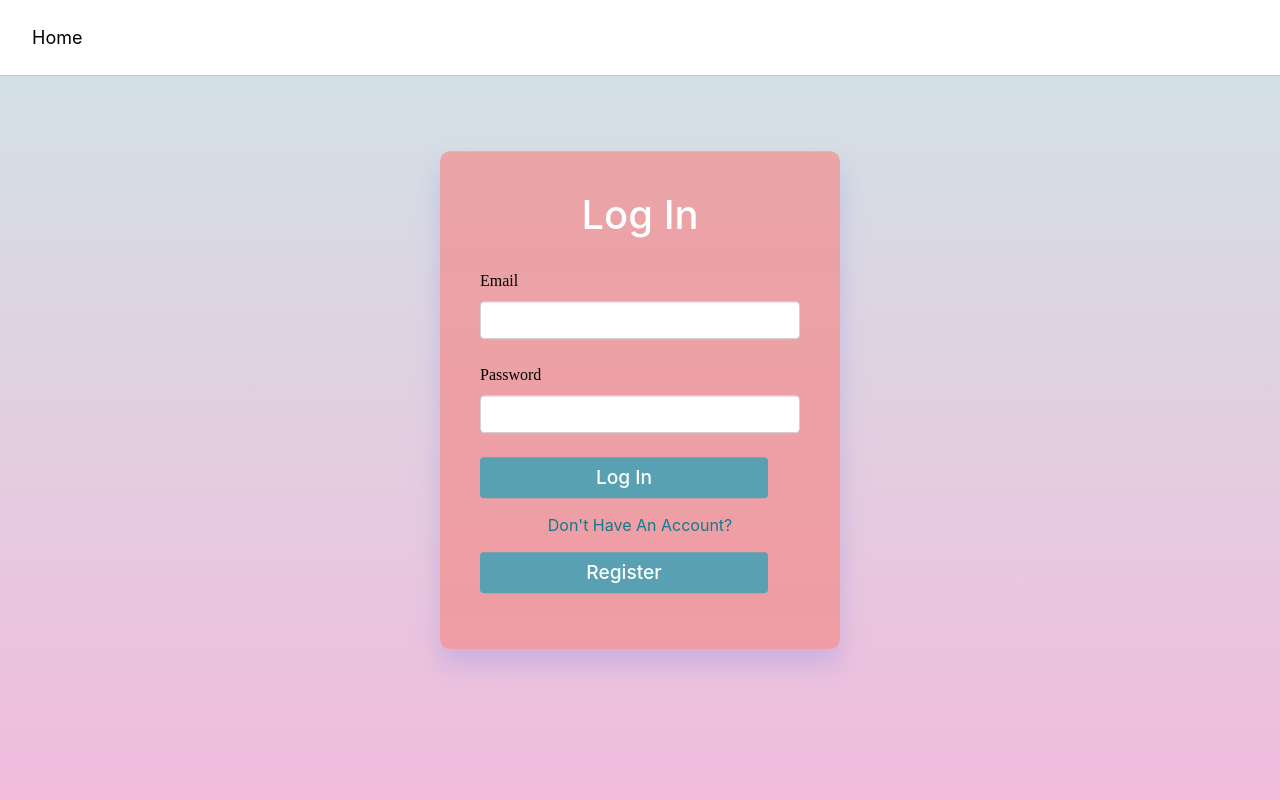
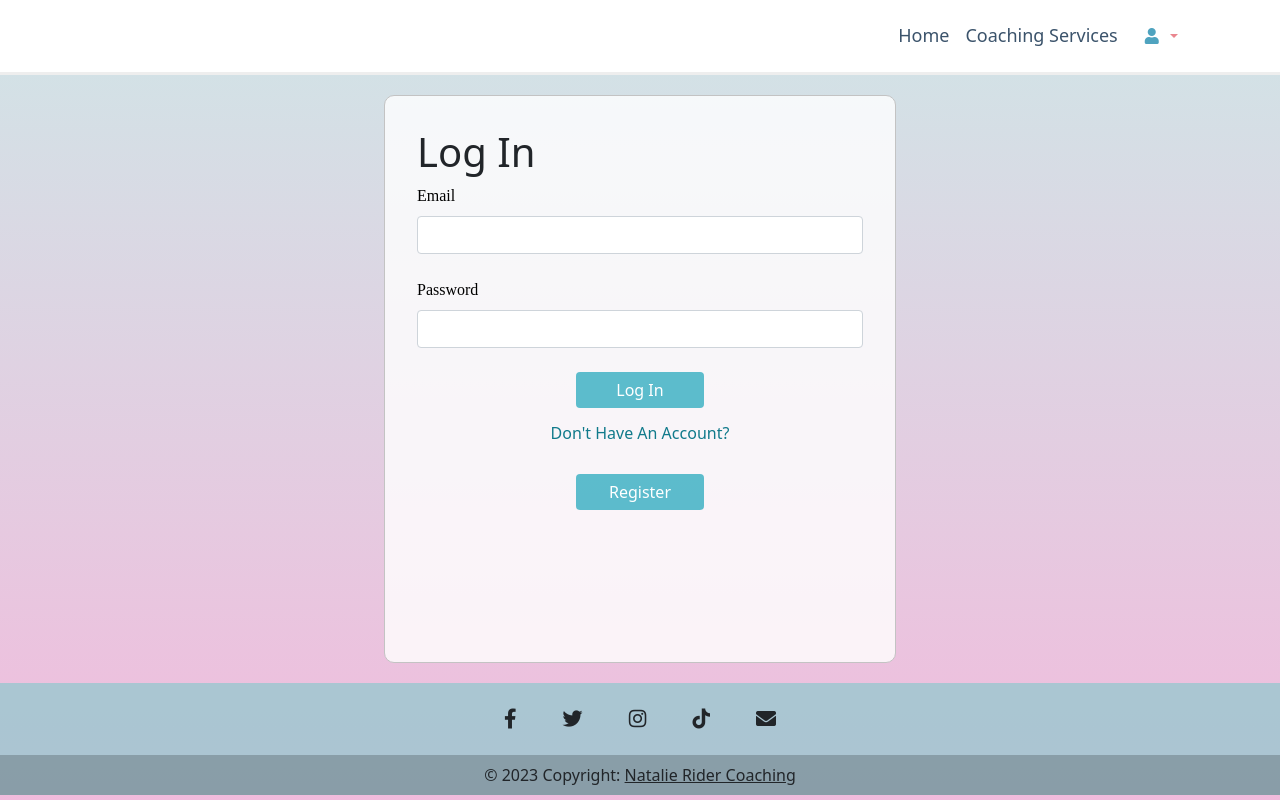
Before and after one commit to DouniaBK/life-coach, a Django app: page /members/login_user in a window 1280 px wide. Run offline with Django 3.2, Linux system fonts and the light colour scheme.

Commit message:
feature: Improve profile and registration workflow

```diff
--- a/members/templates/authenticate/login.html
+++ b/members/templates/authenticate/login.html
@@ -1,10 +1,8 @@
+{% extends 'base.html' %}
+{% load static %}
 
-{% load static %}
-<link rel="stylesheet" type="text/css" href=" {% static 'style.css' %} ">
-<meta name="viewport" content="width=device-width, initial-scale=1, shrink-to-fit=no">
-<link rel="stylesheet" href="https://cdn.jsdelivr.net/npm/bootstrap@4.0.0/dist/css/bootstrap.min.css" integrity="sha384-Gn5384xqQ1aoWXA+058RXPxPg6fy4IWvTNh0E263XmFcJlSAwiGgFAW/dAiS6JXm" crossorigin="anonymous">
-{% block content %}
-
+{% block login %}
+<title>Login</title>
 		{% if form.errors %}
 			<div class="alert alert-warning alert-dismissible fade show" role="alert">
 					There was an error with your form...
@@ -15,23 +13,9 @@
 
 		{% endif %}
 <body id="body-form">
-	<header>
-        <!-- Navbar -->
-        <nav class="nav" id="nav-form">
-            <a class="nav-link active" id="nav-form-link" href="{% url 'index' %}">Home</a>
 
-        </nav>
-        <!-- Navbar -->
-        <!-- Jumbotron
-        <div class="p-5 text-center bg-image" style=" background-color: #117a8bb5!important;">
-        <img src="{% static 'images/selfcare.png' %}" class="img-fluid" alt="Responsive image">
-          <h1 class="mb-3">Natalie Coaching</h1>
-          <h4 class="mb-3">Succeed without the guilt</h4>
-        </div>-->
-        <!-- Jumbotron -->
-      </header>
-	<div class="row">
-		<div class="login-box">
+	<div class="col-8" id="col-form">
+		<div class="container-fluid" id="login-container">
 		<h1>Log In</h1>
 
 		<form method="POST" action="" class="">
@@ -44,13 +28,14 @@
 					<label class="form-label" for="form1Example2">Password</label>
 					<input type="password" id="form1Example2" class="form-control" name="password" />
 				</div>
-				<button type="submit" class=" btn btn-primary btn-block" id="btn-form">Log In</button>
 				<div class="text-center">
+					<button type="submit" class=" btn btn-primary btn-block" id="btn-loginform">Log In</button>
 					<p id="form-p">Don't Have An Account?</p>
-					<button href="{% url 'register_user' %}" name="register_user" class="btn btn-primary btn-block" id="btn-form">Register</button>
+					<button href="{% url 'register_user' %}" name="register_user" class="btn btn-primary btn-block" id="btn-loginform">Register</button>
 				</div>
 		</form>
 		</div>
 	</div>
+
 </body>
-{% endblock %}
+{% endblock login %}
--- a/static/style.css
+++ b/static/style.css
@@ -19,6 +19,8 @@ body {
     justify-content: space-between;
     background-color:#ffffff!important;
     padding: 0px;
+    border-bottom: inset;
+
 }
 
 .navbar-nav .dropdown-menu {
@@ -82,8 +84,22 @@ ul.dropdown-menu.show {
   color: #fff;
 }
 
+#btn-loginform{
+  width: 8rem;
+}
 li {
   list-style: none;
+}
+
+#login-container {
+    background: #ffffffcc;
+    box-sizing: border-box;
+    border-radius: 10px;
+    min-height: 71vh;
+    padding: 2rem;
+    border: 1px solid #c3c3c3;
+    max-width: 40vw;
+    min-width: fit-content;
 }
 
 /* Color of the links BEFORE scroll */
@@ -271,6 +287,11 @@ footer {
   overflow: hidden;
   border: 3px solid #fff;
   border-radius: 50%;
+}
+
+.card-up {
+  background-color: #dc354545 !important;
+
 }
 
 .card{
--- a/templates/about.html
+++ b/templates/about.html
@@ -6,7 +6,7 @@
     <!-- Content here -->
     <div class="row" id="about-me">
         <div class="mb-2 col-10 pb-3 pt-5 text-center">
-            <h3>About Me</h3>
+            <h3>Natalie Rider Coaching</h3>
         </div>
 
 
--- a/templates/base.html
+++ b/templates/base.html
@@ -105,6 +105,10 @@
         <!-- Profile Content -->
         {% endblock profile %}
 
+        {% block login %}
+        <!-- Login Form-->
+        {% endblock login %}
+
         {% block booking %}
         <!-- Coaching Sessions Content -->
         {% endblock booking %}
--- a/templates/booking.html
+++ b/templates/booking.html
@@ -32,7 +32,7 @@
 
 
         {% if register_book_success and register_to_book %}
-            YEAH
+           <p> You have successfully booked a coaching session. </p>
         {% else %}
             <form method="post" name="booking"   action="{% url 'booking' %}{% if register_to_book %}?rtb=true{% endif %}" class="" required>
                 {% csrf_token %}
--- a/templates/services.html
+++ b/templates/services.html
@@ -208,7 +208,7 @@
 
 
                         </p>
-                        <a type="button" class=" btn btn-danger" id="booking-btn" href="{% url 'register_user' %}" name="register_user">
+                        <a type="button" class=" btn btn-danger" id="booking-btn" href="{% url 'register_user' %}?rtb=true" name="register_user">
                           Get Started
                         </a>
                       </div>
```
Also changed, not shown: members/templates/authenticate/register_user.html (+4 -4 lines), templates/index.html (+8 -4 lines), README.md (deleted). Lines whose indentation alone changed are shown as unchanged.
